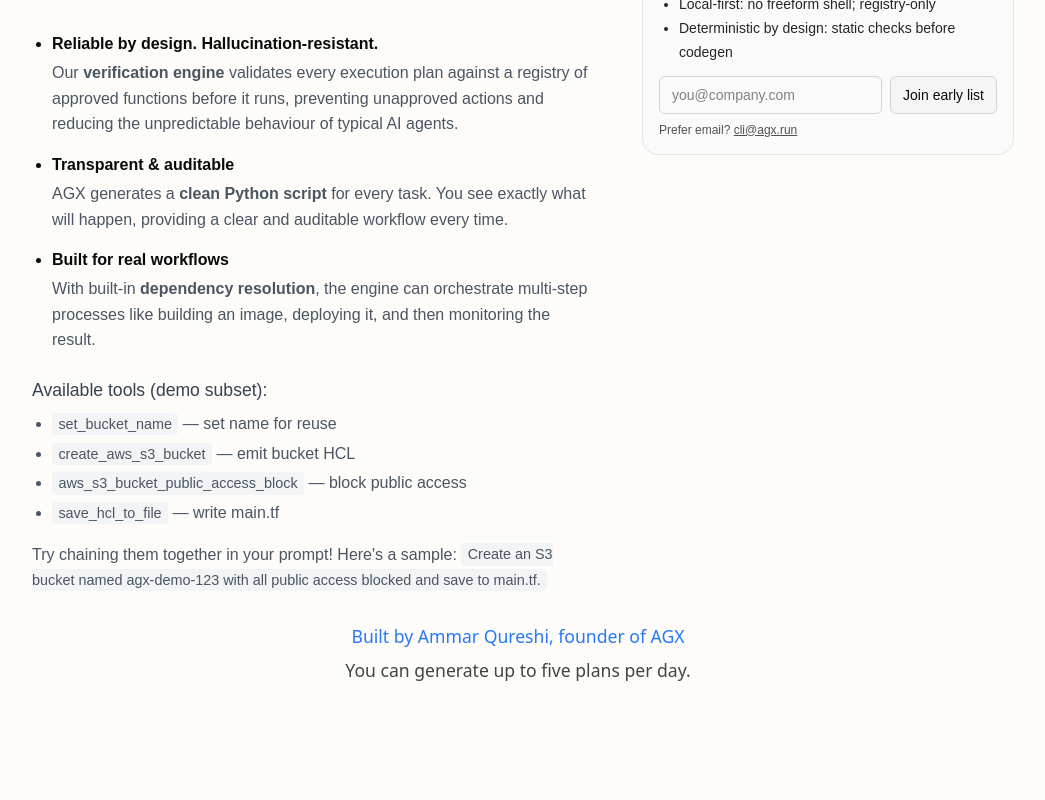
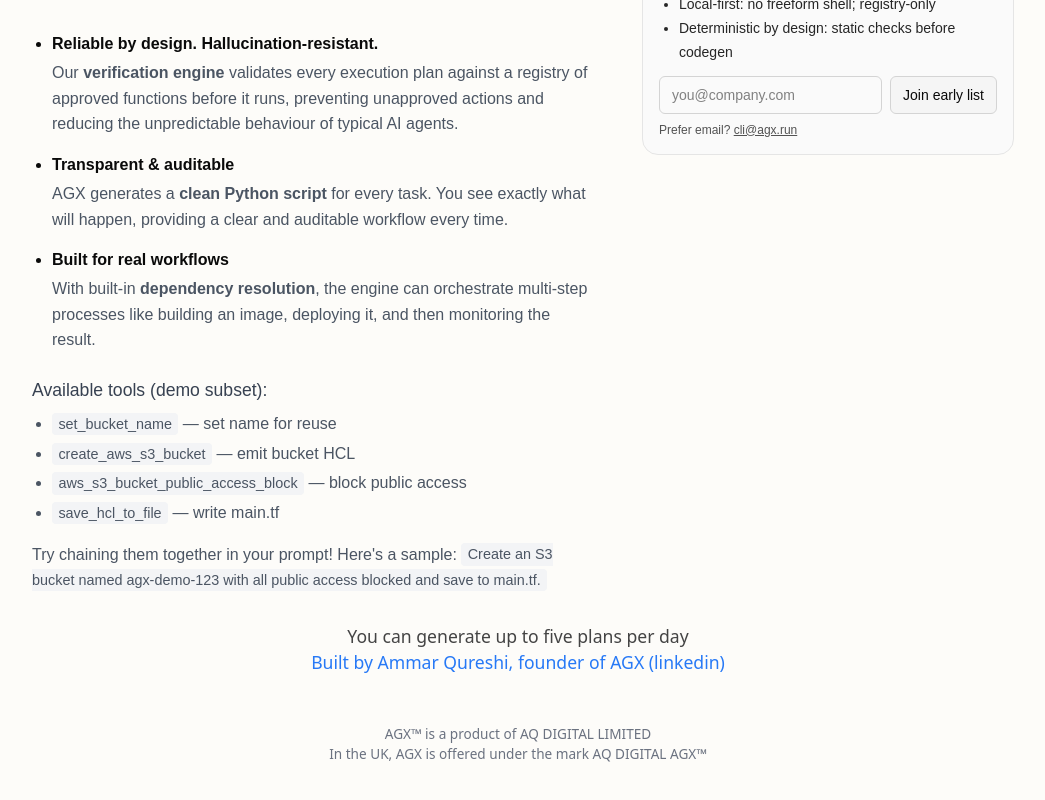
Before and after one commit to AmmarQuresh1/AGX, a Next.js app in the folder agx_frontend/: page / in a window 1280 px wide. Shown: the part 1480-2280 px from the top of the page, without its empty margins (122-1167 px from the left). Before the commit the page ends 2228 px from the top, so only its background shows below. Built offline with nearby package versions, Linux system fonts and the light colour scheme.

Commit message:
update footer

```diff
--- a/agx_frontend/app/page.tsx
+++ b/agx_frontend/app/page.tsx
@@ -482,9 +482,13 @@
           </div>
         </div>
         {/*footer*/}
-        <a href="https://www.linkedin.com/in/ammar-qureshi-083831274" style={{color: "#2779F6", marginTop: 30, fontSize: "1.1rem"}}>Built by Ammar Qureshi, founder of AGX</a>
-        <p style={{ marginTop: 8, color: "#444", fontSize: "1.1rem", paddingBottom: "4rem", }}>
-          You can generate up to five plans per day.
+        <p style={{ marginTop: 30, color: "#444", fontSize: "1.1rem", textAlign:"center"}}>
+          You can generate up to five plans per day
+        </p>
+        <a href="https://www.linkedin.com/in/ammar-qureshi-083831274" style={{color: "#2779F6", fontSize: "1.1rem"}}>Built by Ammar Qureshi, founder of AGX (linkedin)</a>
+        <p style={{ marginTop: 16, color: "#6b7280", fontSize: "0.85rem", paddingTop:"2rem", paddingBottom: "4rem", textAlign:"center", fontWeight:400}}>
+          AGX™ is a product of AQ DIGITAL LIMITED <br/>
+          In the UK, AGX is offered under the mark AQ DIGITAL AGX™
         </p>
         <SpeedInsights />
         <Analytics />
```
